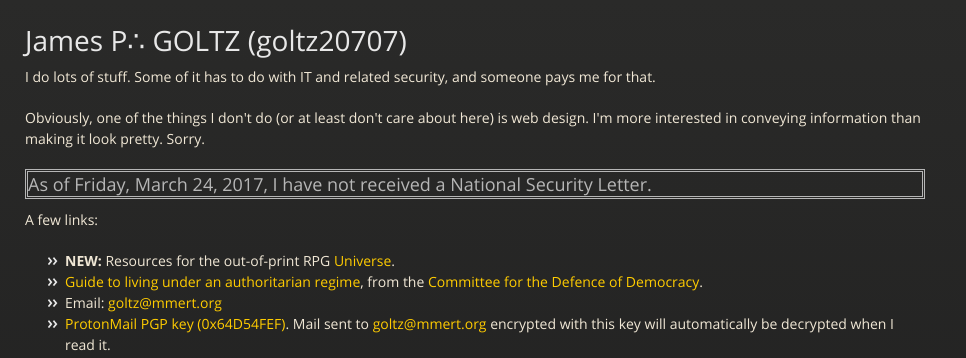
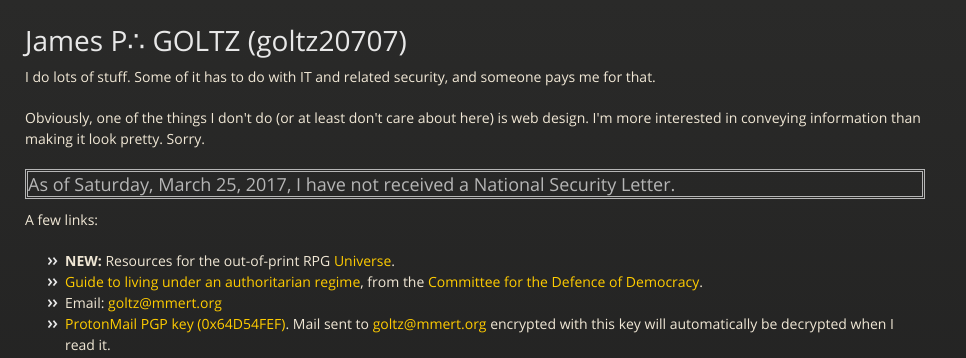
Before and after one commit to goltz20707/goltz20707.github.io, a Jekyll site: the page built from index.html, in a window 1280 px wide. Shown: the top 358 px of the page, without its empty margins (0-966 px from the left). Built offline with Jekyll 4.4.1, drawn with Linux system fonts in a browser that asks for light colours.

Commit message:
Update nsl.html

```diff
--- a/_includes/nsl.html
+++ b/_includes/nsl.html
@@ -4,6 +4,6 @@ date '+%A, %B %e, %Y,'
 
 <h3 style="border: double">As of
 
-Friday, March 24, 2017,
+Saturday, March 25, 2017,
 
 I have not received a National Security Letter.</h3>
```
